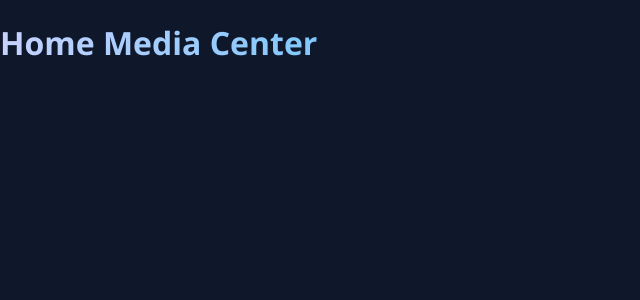
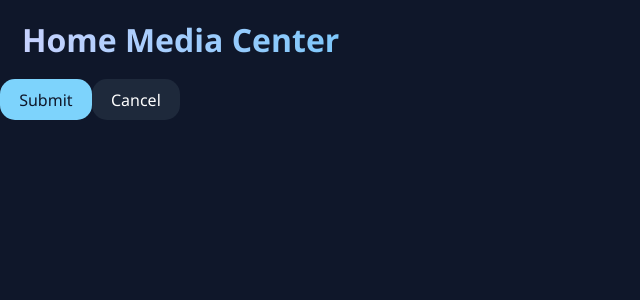
Before and after one commit to takashiro/cindi, a React app in the folder src/web/: page / in a window 1280 px wide. Shown: the top 300 px of the page, without its empty margins (0-640 px from the left). Built offline with nearby package versions, Linux system fonts and the light colour scheme.

Commit message:
Add button styles

```diff
--- a/src/web/App.tsx
+++ b/src/web/App.tsx
@@ -1,11 +1,15 @@
 import React from 'react';
 
 import Banner from './landmark/Banner';
+import Main from './landmark/Main';
 
 import './global.scss';
 
 export default function App(): JSX.Element {
 	return (
-		<Banner />
+		<>
+			<Banner />
+			<Main />
+		</>
 	);
 }
--- a/src/web/global.scss
+++ b/src/web/global.scss
@@ -1,7 +1,9 @@
+@import './palette.scss';
+
 body {
 	padding: 0;
 	margin: 0;
-	background: rgb(15, 23, 42);
+	background: var(--cindi-body-background);
 }
 
 body,
@@ -10,3 +12,20 @@ input,
 textarea {
 	font-family: 'Segoe UI', Tahoma, Geneva, Verdana, sans-serif;
 }
+
+button {
+	background: var(--cindi-button-background);
+	border: var(--cindi-button-border);
+	color: var(--cindi-button-text);
+	font-size: 12pt;
+	padding: 0.6em 1.2em;
+	border-radius: 15px;
+	cursor: pointer;
+
+	&[type="submit"],
+	&.hot {
+		background: var(--cindi-hot-button-background);
+		border: var(--cindi-hot-button-border);
+		color: var(--cindi-hot-button-text);
+	}
+}
--- a/src/web/landmark/Banner.scss
+++ b/src/web/landmark/Banner.scss
@@ -1,8 +1,9 @@
 header {
 	h1 {
+		margin: 18px 22px;
 		background-clip: text;
 		-webkit-background-clip: text;
 		color: transparent;
-		background-image: linear-gradient(to right, #c7d2fe, #38bdf8, #c7d2fe);
+		background-image: linear-gradient(to right, var(--cindi-light-banner), var(--cindi-dark-banner), var(--cindi-light-banner));
 	}
 }
--- /dev/null
+++ b/src/web/landmark/Main.tsx
@@ -0,0 +1,10 @@
+import React from 'react';
+
+export default function Main(): JSX.Element {
+	return (
+		<main>
+			<button type="submit">Submit</button>
+			<button type="button">Cancel</button>
+		</main>
+	);
+}
--- /dev/null
+++ b/src/web/palette.scss
@@ -0,0 +1,16 @@
+* {
+	--cindi-body-background: #0f172a;
+
+	--cindi-light-banner: #c7d2fe;
+	--cindi-dark-banner: #38bdf8;
+
+	--cindi-button-background: #1e293b;
+	--cindi-button-border: #e5e7eb;
+	--cindi-button-text: #ffffff;
+
+	--cindi-hot-button-background: #7dd3fc;
+	--cindi-hot-button-border: #e5e7eb;
+	--cindi-hot-button-text: #0f172a;
+
+	--box-border: linear-gradient(to right, rgba(125, 211, 252, 0), rgba(125, 211, 252, 0.7), rgba(125, 211, 252, 0));
+}
```
